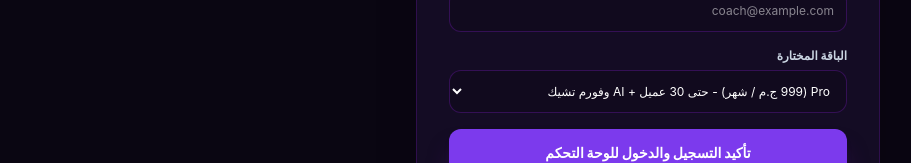
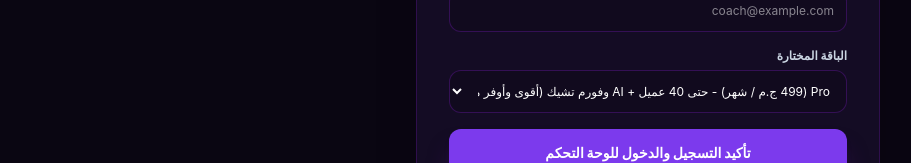
Before and after one commit to omaomar4111-ui/coach-pr, a Next.js app: page /start/coach/register in a window 1280 px wide. Shown: the part 469-632 px from the top of the page, without its empty margins (189-1100 px from the left). Built offline with nearby package versions, Linux system fonts and the light colour scheme; a web font is replaced by a local one.

Commit message:
feat(pricing): update pricing tiers to beat kochivo site across all plans

```diff
--- a/src/app/start/coach/register/page.tsx
+++ b/src/app/start/coach/register/page.tsx
@@ -87,10 +87,10 @@ export default function RegisterCoachPage() {
                 onChange={(e) => setSelectedPlan(e.target.value)}
                 className="w-full bg-[#110A1E] border border-purple-900/50 rounded-xl p-3 text-white focus:outline-none focus:border-[#7C3AED]"
               >
-                <option value="Starter">Starter (299 ج.م / شهر) - حتى 10 عملاء</option>
-                <option value="Pro">Pro (999 ج.م / شهر) - حتى 30 عميل + AI وفورم تشيك</option>
-                <option value="Max">Max (1,999 ج.م / شهر) - حتى 60 عميل</option>
-                <option value="Agency">Agency (3,999 ج.م / شهر) - عدد مفتوح من العملاء</option>
+                <option value="Starter">Starter (199 ج.م / شهر) - حتى 15 عميل (أقل من كوتشيفو)</option>
+                <option value="Pro">Pro (499 ج.م / شهر) - حتى 40 عميل + AI وفورم تشيك (أقوى وأوفر من كوتشيفو 699)</option>
+                <option value="Max">Max (899 ج.م / شهر) - حتى 80 عميل</option>
+                <option value="Agency">Agency (1,299 ج.م / شهر) - عدد غير محدود من العملاء (أرخص من كوتشيفو 1499)</option>
               </select>
             </div>
 
```
Also changed, not shown: src/app/rawContent.ts (+1 -1 lines).
